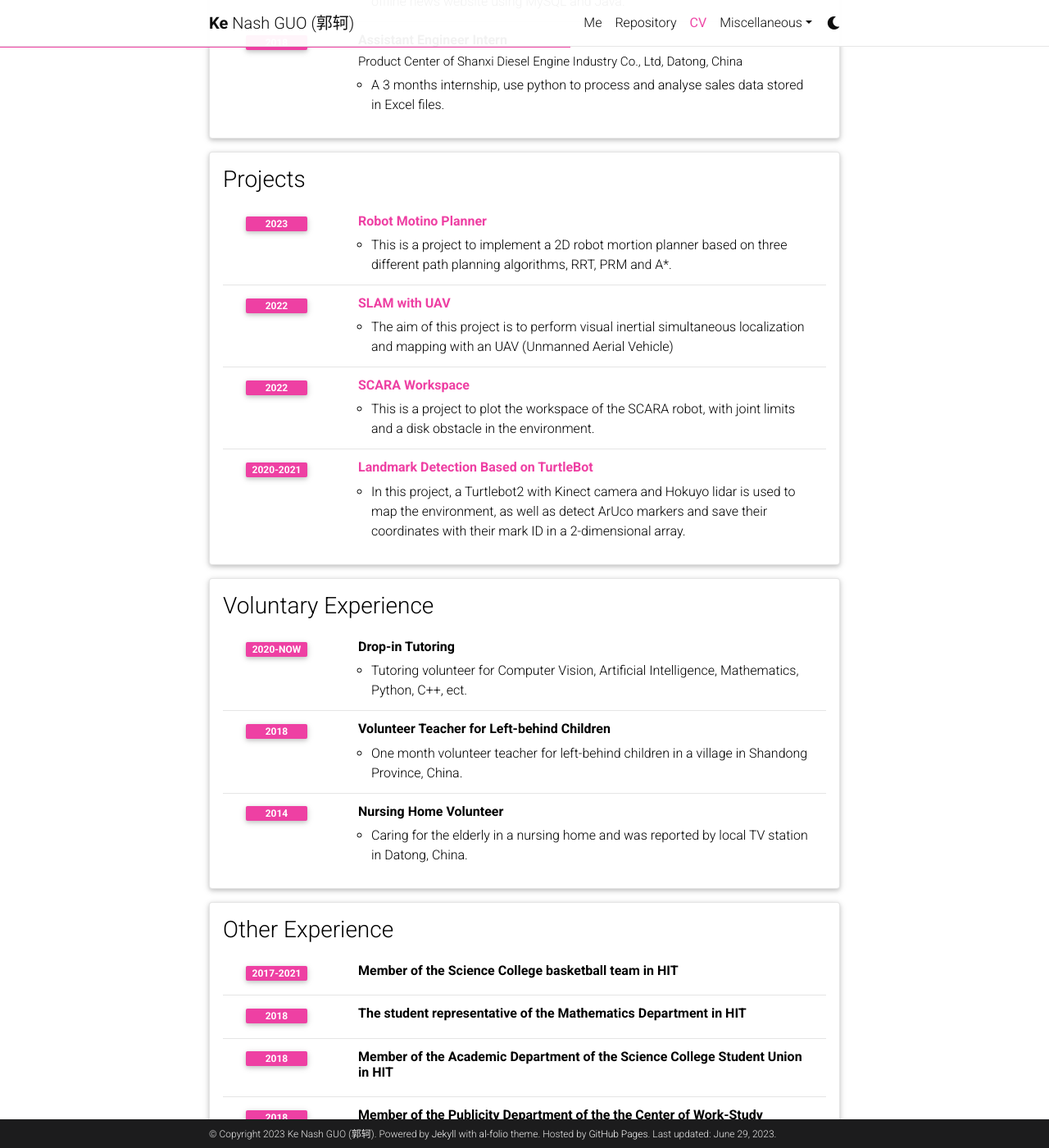
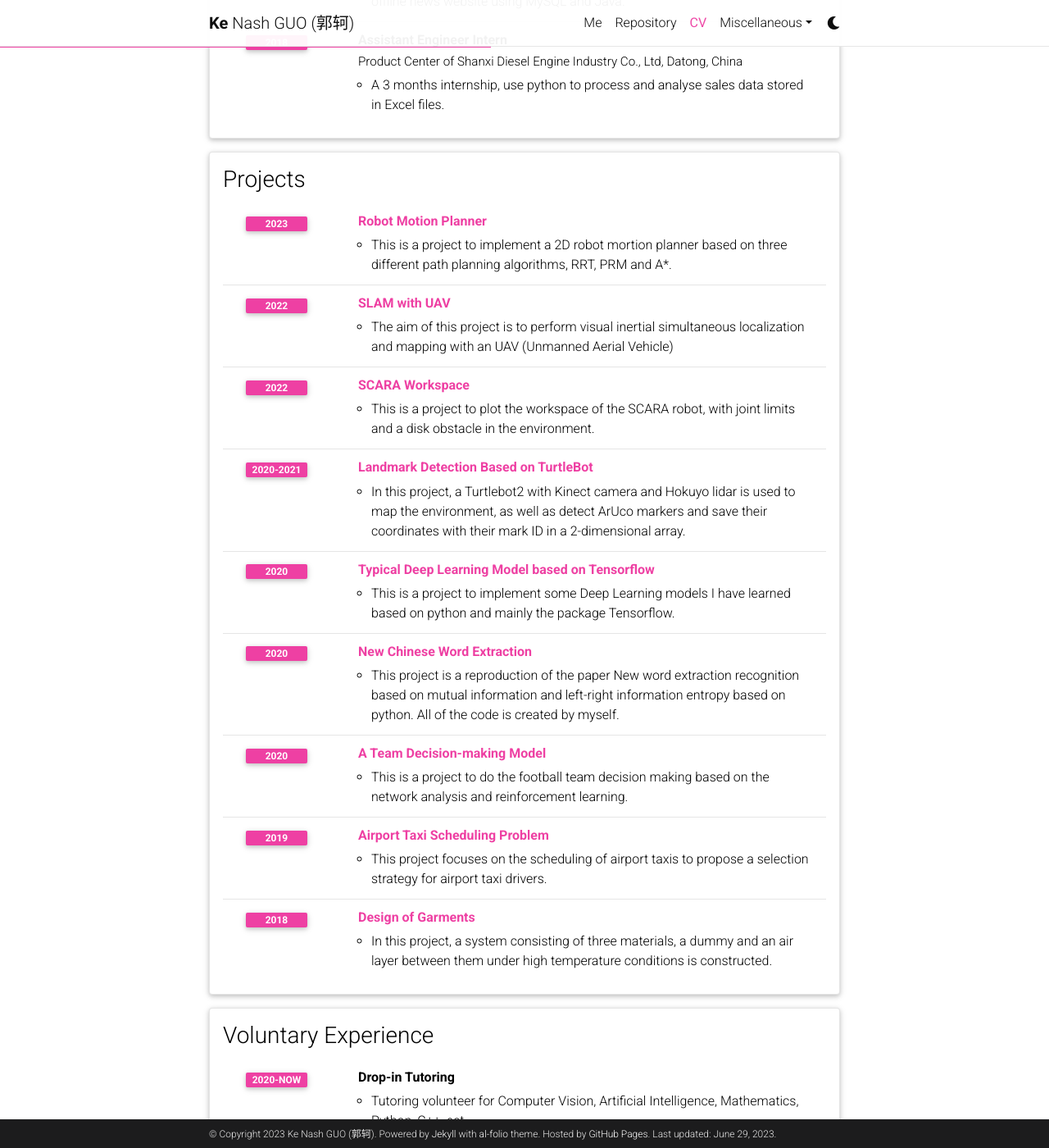
Before and after one commit to GUOkekkk/GUOkekkk.github.io, a Jekyll site: the page built from _pages/cv.md, in a window 1280 px wide and 1400 px high, scrolled down 1760 px. Shown: the whole window at 82% size. Built offline with Jekyll 4.4.1, drawn with Linux system fonts in a browser that asks for light colours; comment, search, counter and statistics services are not loaded; a style sheet for code colours, icons or effects is not loaded.

Commit message:
update projects

```diff
--- a/_data/cv.yml
+++ b/_data/cv.yml
@@ -87,7 +87,7 @@
 - title: Projects
   type: time_table
   contents:
-    - title: <a href="https://github.com/GUOkekkk/RobotMotionPlanner">Robot Motino Planner</a>
+    - title: <a href="https://github.com/GUOkekkk/RobotMotionPlanner">Robot Motion Planner</a>
       year: 2023
       description:
         - This is a project to implement a 2D robot mortion planner based on three different path planning algorithms, RRT, PRM and A*.
@@ -107,6 +107,31 @@
       description:
         - In this project, a Turtlebot2 with Kinect camera and Hokuyo lidar is used to map the environment, as well as detect ArUco markers and save their coordinates with their mark ID in a 2-dimensional array.
 
+    - title: <a href="https://github.com/GUOkekkk/TensorFlowLearn">Typical Deep Learning Model based on Tensorflow</a>
+      year: 2020
+      description:
+        - This is a project to implement some Deep Learning models I have learned based on python and mainly the package Tensorflow.
+
+    - title: <a href="https://github.com/GUOkekkk/NewWordInformationEntropy_python">New Chinese Word Extraction</a>
+      year: 2020
+      description:
+        - This project is a reproduction of the paper New word extraction recognition based on mutual information and left-right information entropy based on python. All of the code is created by myself.
+
+    - title: <a href="https://github.com/GUOkekkk/FootballTeamDecision">A Team Decision-making Model</a>
+      year: 2020
+      description:
+        - This is a project to do the football team decision making based on the network analysis and reinforcement learning.
+
+    - title: <a href="https://github.com/GUOkekkk/AirportTaxiScheduling_Matlab">Airport Taxi Scheduling Problem</a>
+      year: 2019
+      description:
+        - This project focuses on the scheduling of airport taxis to propose a selection strategy for airport taxi drivers.
+
+
+    - title: <a href="https://github.com/GUOkekkk/DesignGarments_matlab">Design of Garments</a>
+      year: 2018
+      description:
+        - In this project, a system consisting of three materials, a dummy and an air layer between them under high temperature conditions is constructed.
 
 - title: Voluntary Experience
   type: time_table
```
